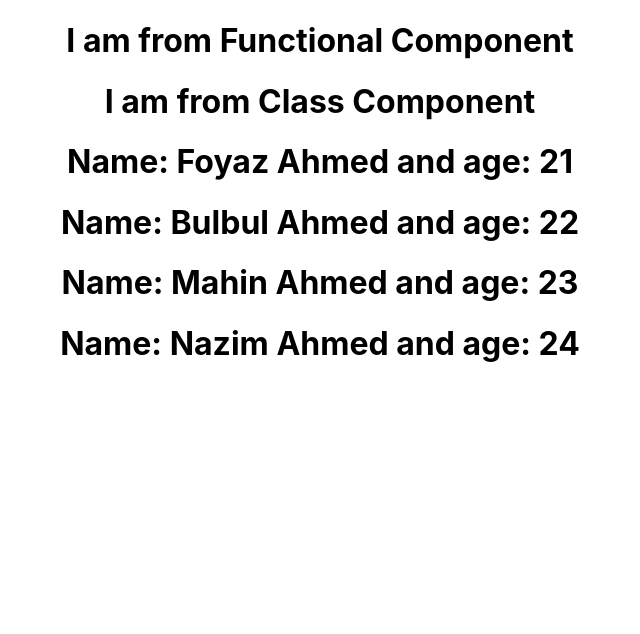
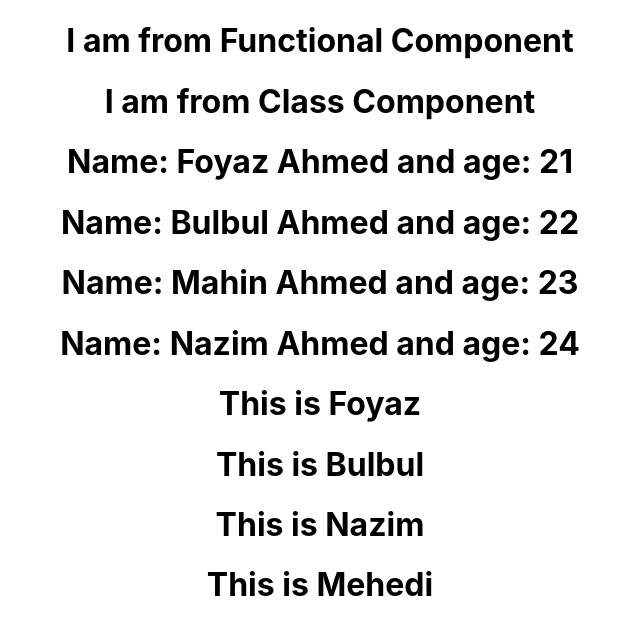
Before and after one commit to Foyaz-Ahmed/Learning_React_Js, a React (Create React App) app in the folder my-app/: page / in a window 1280 px wide. Shown: the top 634 px of the page, without its empty margins (320-960 px from the left). Built offline with nearby package versions, Linux system fonts and the light colour scheme.

Commit message:
Props Used In Class

```diff
--- a/my-app/src/App.js
+++ b/my-app/src/App.js
@@ -2,6 +2,7 @@ import './App.css';
 import Hello from './mycomponents/Hello';
 import Welcome from './mycomponents/Welcome';
 import PropsFunction from './mycomponents/Props';
+import PropsClass from './mycomponents/PropsClass';
 
 function App() {
   return (
@@ -9,11 +10,18 @@ function App() {
       <Hello></Hello>
       <Welcome></Welcome>
 
-      {/* Props Function */}
+      {/* Props Used in Function */}
       <PropsFunction name="Foyaz Ahmed" age="21"></PropsFunction>
       <PropsFunction name="Bulbul Ahmed" age="22"></PropsFunction>
       <PropsFunction name="Mahin Ahmed" age="23"></PropsFunction>
       <PropsFunction name="Nazim Ahmed" age="24"></PropsFunction>
+
+      {/* Props Used in Class */}
+
+      <PropsClass name="Foyaz"></PropsClass>
+      <PropsClass name="Bulbul"></PropsClass>
+      <PropsClass name="Nazim"></PropsClass>
+      <PropsClass name="Mehedi"></PropsClass>
     </div>
   );
 }
--- /dev/null
+++ b/my-app/src/mycomponents/PropsClass.js
@@ -0,0 +1,10 @@
+import React, {Componenet, Component} from "react";
+
+class PropsClass extends Component{
+
+    render(){
+        return <h1>This is {this.props.name}</h1>
+    }
+}
+
+export default PropsClass;
```
